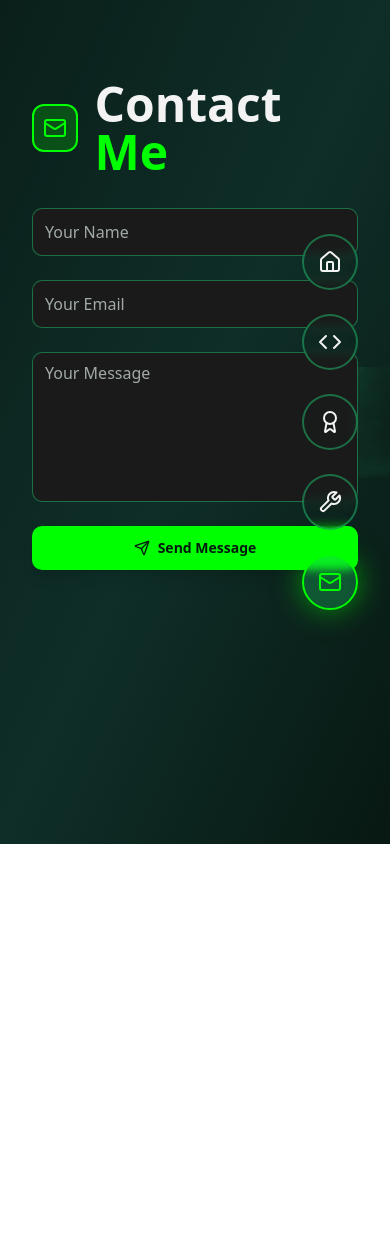
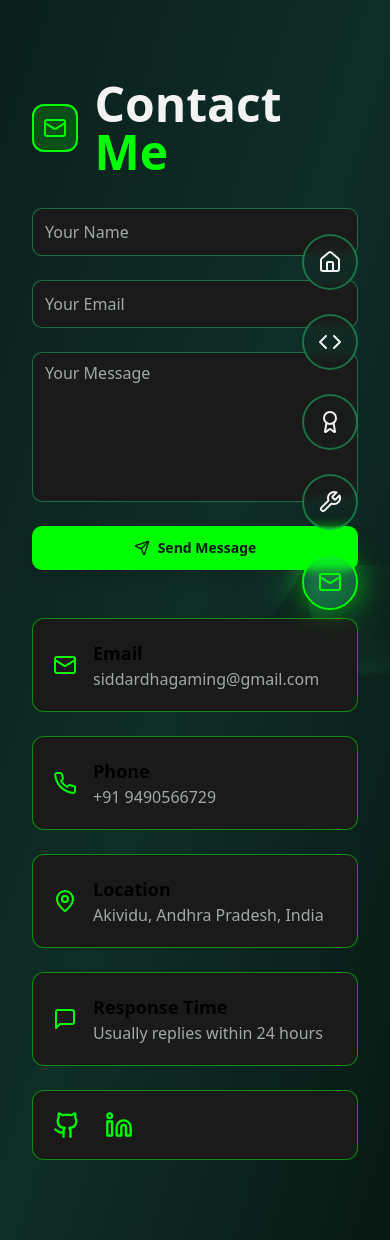
Before and after one commit to siddardha146/Myportfolio, a React (Vite) app: page /contact in a window 390 px wide. Before the commit the page ends 844 px from the top, so only its background shows below. Built offline with nearby package versions, Linux system fonts and the light colour scheme; the HTML template or start-up script is replaced by a standard one.

Commit message:
Enhance Contact page with additional contact info
Added phone, location, and response time sections to the contact page.

```diff
--- a/src/pages/Contact.tsx
+++ b/src/pages/Contact.tsx
@@ -2,7 +2,7 @@ import { PageTransition } from "@/components/PageTransition";
 import { Button } from "@/components/ui/button";
 import { Input } from "@/components/ui/input";
 import { Textarea } from "@/components/ui/textarea";
-import { Mail, Linkedin, Github, Send, Loader2 } from "lucide-react";
+import { Mail, Linkedin, Github, Send, Loader2, Phone, MapPin, MessageSquare } from "lucide-react";
 import doomSilhouette from "@/assets/doom-silhouette.png";
 import { useToast } from "@/hooks/use-toast";
 import { useState, useRef } from "react";
@@ -34,14 +34,14 @@ const Contact = () => {
 
     try {
       await emailjs.send(
-        "service_3yaqhle", // ✅ Your Service ID
-        "template_btryye2", // ✅ Your Template ID
+        "service_3yaqhle",
+        "template_btryye2",
         {
           from_name: formData.name,
           from_email: formData.email,
           message: formData.message,
         },
-        "Rolb47AKzfWOjFTC5" // ✅ Your Public Key
+        "Rolb47AKzfWOjFTC5"
       );
 
       toast({
@@ -80,7 +80,7 @@ const Contact = () => {
         <div className="relative z-10 container mx-auto px-8 py-20">
           <div className="max-w-6xl mx-auto">
             <div className="grid lg:grid-cols-2 gap-12 items-start">
-              {/* Left Side - Form */}
+              {/* LEFT SIDE — Form */}
               <div className="space-y-8 animate-fade-in">
                 <div className="flex items-center gap-4 mb-8">
                   <div className="w-12 h-12 bg-accent/20 rounded-lg border-2 border-accent flex items-center justify-center">
@@ -132,8 +132,70 @@ const Contact = () => {
                 </form>
               </div>
 
-              {/* Right Side - Empty Space */}
-              <div className="hidden lg:block" />
+              {/* ✅ RIGHT SIDE — Contact Info Boxes */}
+              <div className="space-y-6 animate-fade-in">
+                {/* Email */}
+                <a
+                  href="mailto:siddardhagaming@gmail.com"
+                  className="flex items-center gap-4 p-5 bg-[#1a1a1a] border border-accent/50 rounded-lg hover:border-accent hover:shadow-[0_0_15px_hsl(120_100%_50%/0.4)] transition-all duration-300"
+                >
+                  <Mail className="w-6 h-6 text-accent" />
+                  <div>
+                    <h4 className="text-lg font-semibold">Email</h4>
+                    <p className="text-muted-foreground">siddardhagaming@gmail.com</p>
+                  </div>
+                </a>
+
+                {/* Phone */}
+                <a
+                  href="tel:+919490566729"
+                  className="flex items-center gap-4 p-5 bg-[#1a1a1a] border border-accent/50 rounded-lg hover:border-accent hover:shadow-[0_0_15px_hsl(120_100%_50%/0.4)] transition-all duration-300"
+                >
+                  <Phone className="w-6 h-6 text-accent" />
+                  <div>
+                    <h4 className="text-lg font-semibold">Phone</h4>
+                    <p className="text-muted-foreground">+91 9490566729</p>
+                  </div>
+                </a>
+
+                {/* Location */}
+                <div className="flex items-center gap-4 p-5 bg-[#1a1a1a] border border-accent/50 rounded-lg hover:border-accent hover:shadow-[0_0_15px_hsl(120_100%_50%/0.4)] transition-all duration-300">
+                  <MapPin className="w-6 h-6 text-accent" />
+                  <div>
+                    <h4 className="text-lg font-semibold">Location</h4>
+                    <p className="text-muted-foreground">Akividu, Andhra Pradesh, India</p>
+                  </div>
+                </div>
+
+                {/* Response Time */}
+                <div className="flex items-center gap-4 p-5 bg-[#1a1a1a] border border-accent/50 rounded-lg hover:border-accent hover:shadow-[0_0_15px_hsl(120_100%_50%/0.4)] transition-all duration-300">
+                  <MessageSquare className="w-6 h-6 text-accent" />
+                  <div>
+                    <h4 className="text-lg font-semibold">Response Time</h4>
+                    <p className="text-muted-foreground">Usually replies within 24 hours</p>
+                  </div>
+                </div>
+
+                {/* Social Links */}
+                <div className="flex items-center gap-6 p-5 bg-[#1a1a1a] border border-accent/50 rounded-lg hover:border-accent hover:shadow-[0_0_15px_hsl(120_100%_50%/0.4)] transition-all duration-300">
+                  <a
+                    href="https://github.com/siddardha146"
+                    target="_blank"
+                    rel="noopener noreferrer"
+                    className="text-accent hover:text-primary hover:scale-110 transition-transform"
+                  >
+                    <Github className="w-7 h-7" />
+                  </a>
+                  <a
+                    href="https://www.linkedin.com/in/sajjala-siddardha-84685928b/"
+                    target="_blank"
+                    rel="noopener noreferrer"
+                    className="text-accent hover:text-primary hover:scale-110 transition-transform"
+                  >
+                    <Linkedin className="w-7 h-7" />
+                  </a>
+                </div>
+              </div>
             </div>
           </div>
         </div>
```
